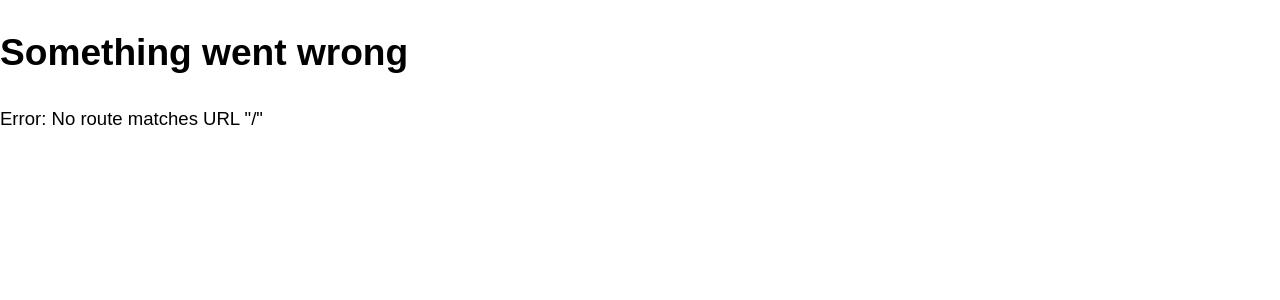
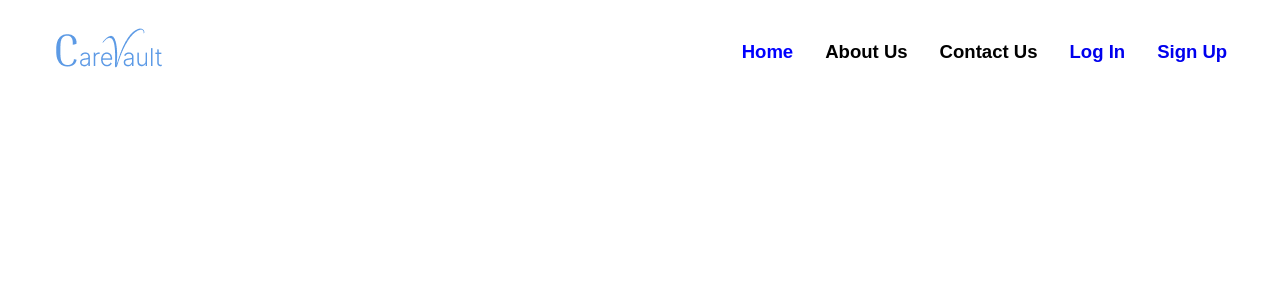
Before and after one commit to adeola02/Carevault, a React (Vite) app: page / in a window 1280 px wide. Shown: the top 300 px of the page. Built offline with nearby package versions, Linux system fonts and the light colour scheme.

Commit message:
Header component added

```diff
--- a/package.json
+++ b/package.json
@@ -10,6 +10,7 @@
     "preview": "vite preview"
   },
   "dependencies": {
+    "hamburger-react": "^2.5.1",
     "react": "^18.3.1",
     "react-dom": "^18.3.1",
     "react-router-dom": "^6.26.1"
--- a/src/Router/router.jsx
+++ b/src/Router/router.jsx
@@ -1,6 +1,7 @@
 import { createBrowserRouter } from "react-router-dom";
 import Layout from "../pages/Layout";
 import Error from "../pages/Error";
+import Header from "../components/Header/Header";
 
 export const router = createBrowserRouter([
   {
@@ -8,8 +9,8 @@ export const router = createBrowserRouter([
     errorElement: <Error />,
     children: [
       {
-        // path: "/",
-        // element: ,
+        path: "/",
+        element: <Header />,
       },
       {
         // path: "/",
--- /dev/null
+++ b/src/components/Header/Header.css
@@ -0,0 +1,141 @@
+header {
+  display: flex;
+  flex-flow: row wrap;
+  justify-content: space-between;
+  align-items: center;
+  padding: 1rem 3rem 1rem 3rem;
+  position: fixed;
+  inline-size: 100%;
+
+  img {
+    margin: 0;
+  }
+  & .hamburger {
+    display: none;
+  }
+}
+
+nav {
+  font-weight: 600;
+
+  & ul {
+    margin: 0;
+    padding: 0;
+    list-style-type: none;
+    display: flex;
+    flex-flow: row wrap;
+    gap: 32px;
+  }
+
+  & a {
+    text-decoration: none;
+  }
+
+  & .log-in:hover,
+  & .sign-up:hover {
+    border: 1px solid var(--border-color);
+    border-radius: var(--radius);
+    padding: 5px;
+  }
+}
+
+/* Styling the tablet view */
+
+@media (width <= 830px) {
+  header {
+    justify-content: space-between;
+
+    & img {
+      flex-basis: 100%;
+    }
+    & .hamburger {
+      display: none;
+    }
+  }
+}
+
+/* Styling the mobile view */
+
+@media (width <= 640px) {
+  header {
+    justify-content: space-between;
+    padding-inline: initial;
+    overflow: hidden;
+
+    & img {
+      flex: 1;
+    }
+
+    & .hamburger {
+      display: block;
+    }
+
+    & .nav {
+      display: none;
+      position: relative;
+    }
+
+    & .nav.open {
+      display: flex;
+      flex-direction: column;
+      text-align: center;
+      z-index: 99;
+      /* position: absolute; */
+      /* top: 10%; */
+      inline-size: 100vw;
+      block-size: 90svh;
+      background: var(--white);
+      animation: slide-in 0.7s ease-out;
+      opacity: 90%;
+
+      & ul {
+        display: grid;
+        line-height: 3.5;
+        font-size: 1.3rem;
+      }
+    }
+
+    /* & .nav.close {
+      animation: slide-out 0.7s ease-out;
+    } */
+  }
+}
+
+@keyframes slide-in {
+  0% {
+    transform: translateX(100%);
+  }
+  100% {
+    transform: translateX(0);
+  }
+}
+
+/* @keyframes slide-out {
+  0% {
+    transform: translateX(0%);
+  }
+  100% {
+    transform: translateX(-100%);
+  }
+} */
+
+/* Styling the watch view */
+@media (width <= 230px) {
+  .company-logo {
+    inline-size: 70px;
+  }
+
+  .nav.open {
+    background: initial;
+    /* margin-block-start: 3rem; */
+    opacity: initial;
+
+    & ul li {
+      line-height: initial;
+      display: flex;
+      margin-block-end: -10px;
+      align-items: center;
+      justify-content: center;
+    }
+  }
+}
--- /dev/null
+++ b/src/components/Header/Header.jsx
@@ -0,0 +1,104 @@
+import "./Header.css";
+import CareVault from "../../assets/CareVault.png";
+import Hamburger from "hamburger-react";
+import { useState } from "react";
+import { NavLink } from "react-router-dom";
+
+const Header = () => {
+  const [hamburgerIsOpen, setHamburgerIsOpen] = useState(false);
+
+  const handleNavLinkClick = () => {
+    setHamburgerIsOpen(false);
+  };
+
+  return (
+    <header className="header">
+      <div className="leftNav" aria-label="Click for home.">
+        <NavLink to="/">
+          <img
+            src={CareVault}
+            alt="company-logo"
+            className="company-logo"
+            aria-hidden="true"
+          />
+        </NavLink>
+      </div>
+      <div
+        className="hamburger"
+        aria-haspopup="true"
+        aria-controls="nav-bar-content"
+        aria-expanded={hamburgerIsOpen ? "true" : "false"}
+        tabIndex={0}
+        role="button"
+        id="hamburger"
+        onClick={() => setHamburgerIsOpen(!hamburgerIsOpen)}
+        onKeyDown={(e) => {
+          if (e.key === "Enter" || e.key === " ") {
+            e.preventDefault();
+            setHamburgerIsOpen(!hamburgerIsOpen);
+          } else if (e.key === "Escape") {
+            setHamburgerIsOpen(false);
+          }
+        }}
+      >
+        <Hamburger
+          toggled={hamburgerIsOpen}
+          toggle={setHamburgerIsOpen}
+          aria-label="Open the menu"
+        />
+      </div>
+
+      <nav
+        className={`nav ${hamburgerIsOpen ? "open" : ""}`}
+        id="nav-bar-content"
+        aria-labelledby="hamburger"
+        role="menu"
+      >
+        <ul>
+          <li onClick={handleNavLinkClick}>
+            <NavLink
+              to="/"
+              style={({ isActive }) =>
+                isActive ? { color: "#0000ff" } : { color: "#000" }
+              }
+            >
+              Home
+            </NavLink>
+          </li>
+          <li onClick={handleNavLinkClick}>
+            <NavLink
+              to="/about-us"
+              style={({ isActive }) =>
+                isActive ? { color: "#0000ff" } : { color: "#000" }
+              }
+            >
+              About Us
+            </NavLink>
+          </li>
+          <li onClick={handleNavLinkClick}>
+            <NavLink
+              to="/contact-us"
+              style={({ isActive }) =>
+                isActive ? { color: "#0000ff" } : { color: "#000" }
+              }
+            >
+              Contact Us
+            </NavLink>
+          </li>
+          <li onClick={handleNavLinkClick} role="button">
+            <NavLink to="/log-in" className="log-in">
+              Log In
+            </NavLink>
+          </li>
+          <li onClick={handleNavLinkClick} role="button">
+            <NavLink to="/sign-up" className="sign-up">
+              Sign Up
+            </NavLink>
+          </li>
+        </ul>
+      </nav>
+    </header>
+  );
+};
+
+export default Header;
--- a/src/index.css
+++ b/src/index.css
@@ -7,6 +7,7 @@
     --black: #000;
     --blue: #0000ff;
     --lightgreen: #00f8c4;
+    --border-color: #5d9be6;
 
     --feature-background: linear-gradient(90deg, #00f8c4 0%, #0800ff 100%);
     --background: linear-gradient(90deg, #0800ff 0%, #00f8c4 100%);
```
Also changed, not shown: src/assets/CareVault.png (added), 1 other file (tests, documents, lock files or other folders).
